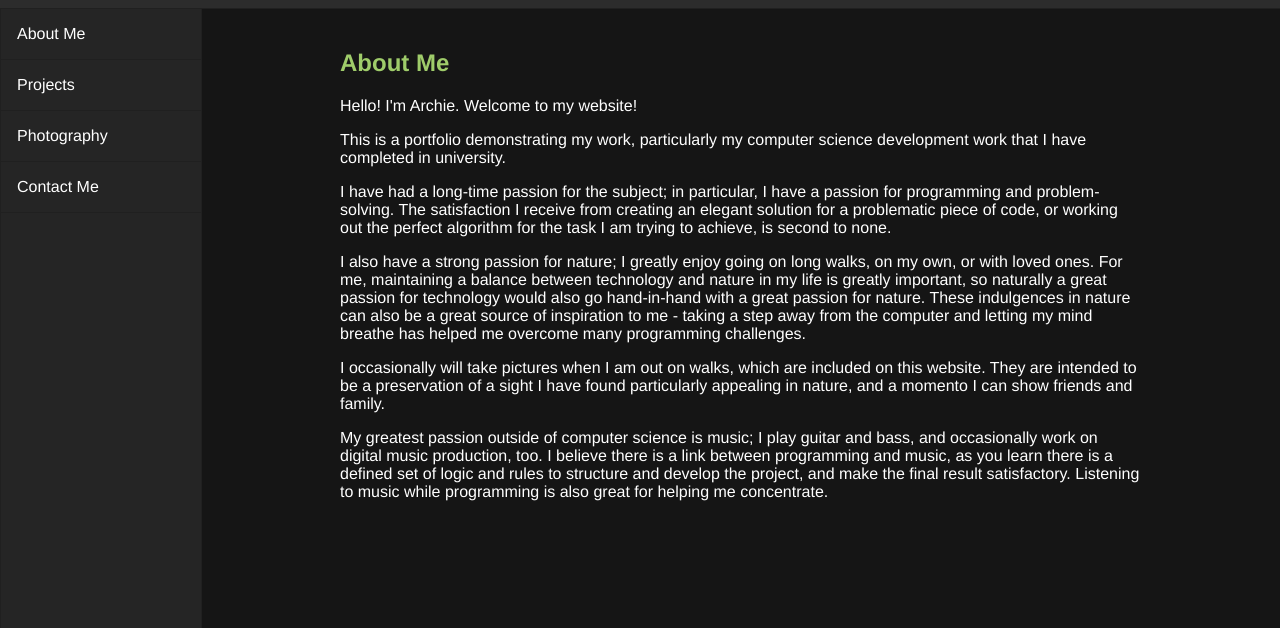
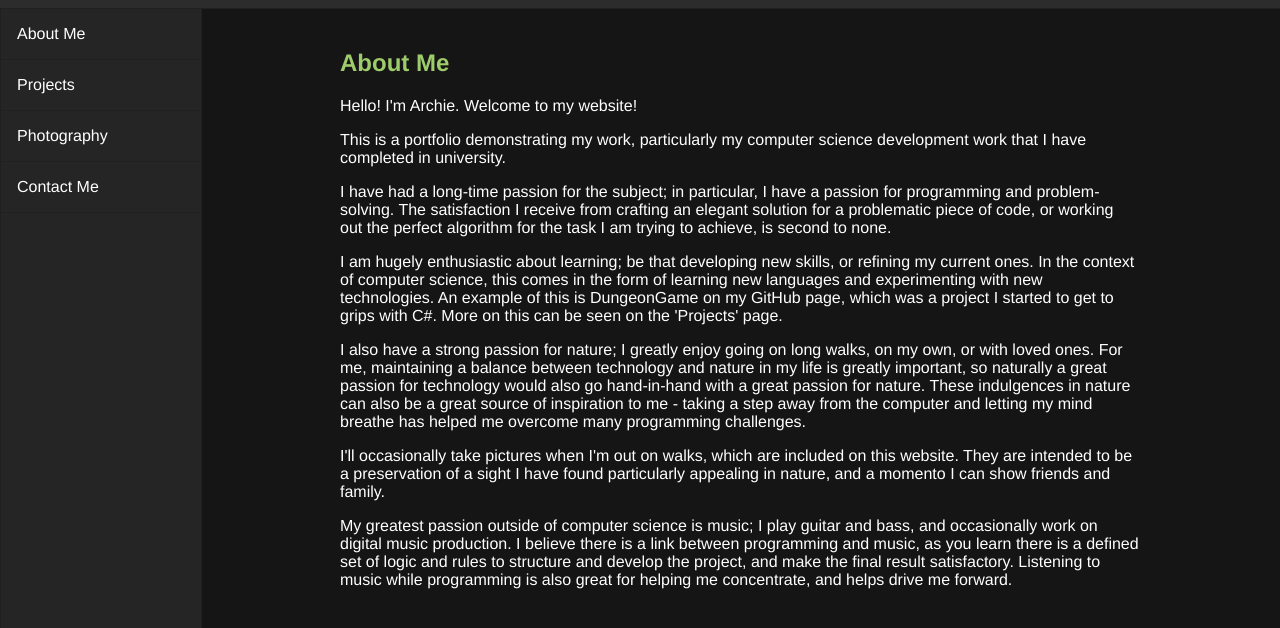
Before and after one commit to archiemal/archiemal.github.io, a plain HTML site: page index.html in a window 1280 px wide. Shown: the part 52-680 px from the top of the page. Drawn offline with Linux system fonts and the light colour scheme.

```diff
--- a/index.html
+++ b/index.html
@@ -24,10 +24,11 @@
             <h2>About Me</h2>
         <p>Hello! I'm Archie. Welcome to my website!</p>
         <p>This is a portfolio demonstrating my work, particularly my computer science development work that I have completed in university.</p>
-        <p>I have had a long-time passion for the subject; in particular, I have a passion for programming and problem-solving. The satisfaction I receive from creating an elegant solution for a problematic piece of code, or working out the perfect algorithm for the task I am trying to achieve, is second to none.</p>
+        <p>I have had a long-time passion for the subject; in particular, I have a passion for programming and problem-solving. The satisfaction I receive from crafting an elegant solution for a problematic piece of code, or working out the perfect algorithm for the task I am trying to achieve, is second to none.</p>
+        <p>I am hugely enthusiastic about learning; be that developing new skills, or refining my current ones. In the context of computer science, this comes in the form of learning new languages and experimenting with new technologies. An example of this is DungeonGame on my GitHub page, which was a project I started to get to grips with C#. More on this can be seen on the 'Projects' page.</p>
         <p>I also have a strong passion for nature; I greatly enjoy going on long walks, on my own, or with loved ones. For me, maintaining a balance between technology and nature in my life is greatly important, so naturally a great passion for technology would also go hand-in-hand with a great passion for nature. These indulgences in nature can also be a great source of inspiration to me - taking a step away from the computer and letting my mind breathe has helped me overcome many programming challenges.</p>
-        <p>I occasionally will take pictures when I am out on walks, which are included on this website. They are intended to be a preservation of a sight I have found particularly appealing in nature, and a momento I can show friends and family.</p>
-        <p>My greatest passion outside of computer science is music; I play guitar and bass, and occasionally work on digital music production, too. I believe there is a link between programming and music, as you learn there is a defined set of logic and rules to structure and develop the project, and make the final result satisfactory. Listening to music while programming is also great for helping me concentrate.</p>
+        <p>I'll occasionally take pictures when I'm out on walks, which are included on this website. They are intended to be a preservation of a sight I have found particularly appealing in nature, and a momento I can show friends and family.</p>
+        <p>My greatest passion outside of computer science is music; I play guitar and bass, and occasionally work on digital music production. I believe there is a link between programming and music, as you learn there is a defined set of logic and rules to structure and develop the project, and make the final result satisfactory. Listening to music while programming is also great for helping me concentrate, and helps drive me forward.</p>
         </section>
     </main>
 </body>
```
Also changed, not shown: projects.html (+4 -1 lines).
